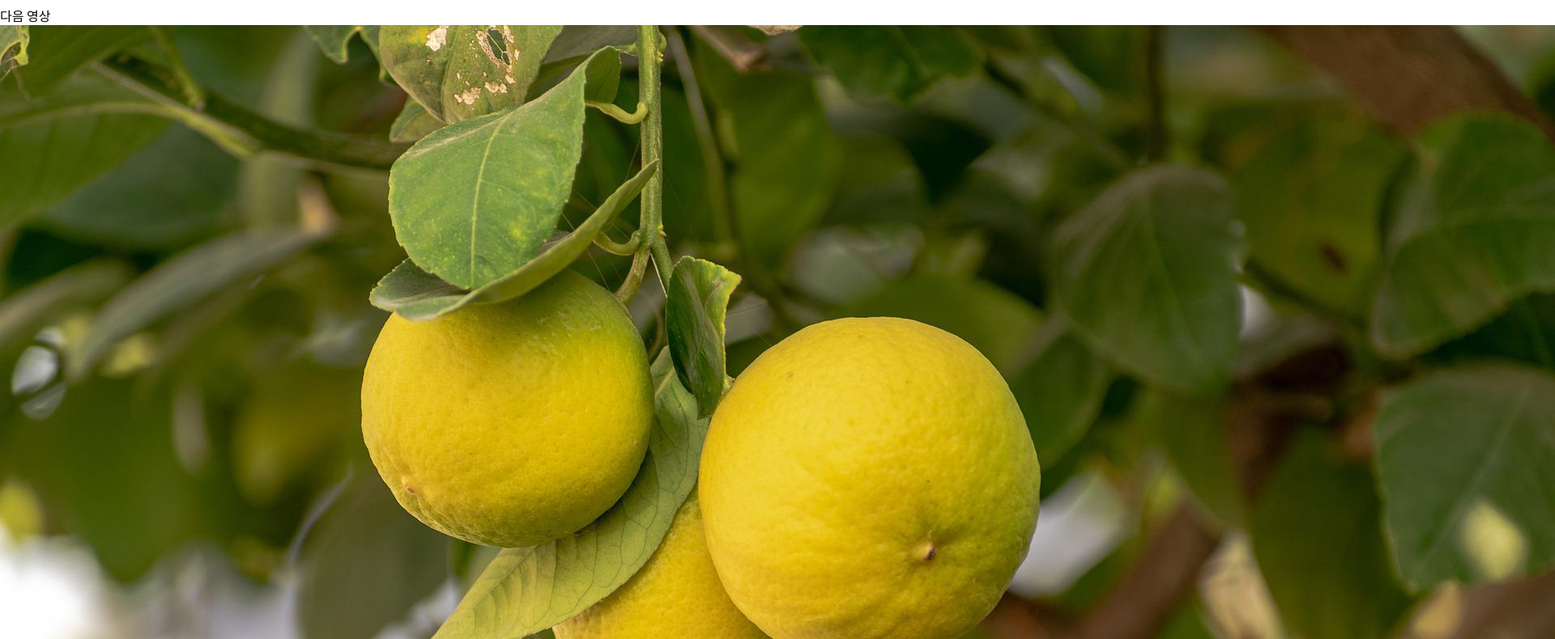
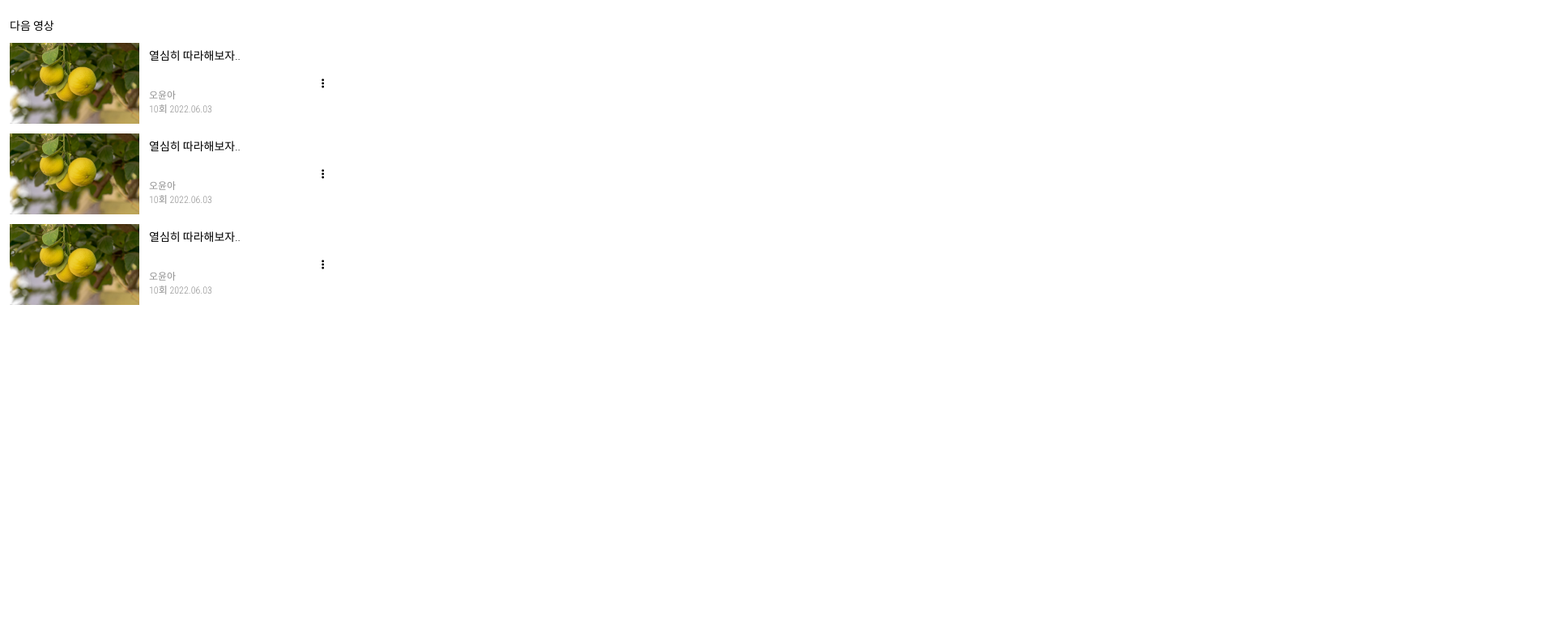
Before and after one commit to ohyoonah/YouTube, a plain HTML site: page index.html in a window 1280 px wide. Shown: the part 604-1394 px from the top of the page at 81% size, 1920 px wide, since content can reach past the window. After the commit the page ends 1005 px from the top, so only its background shows below. Drawn offline with Linux system fonts and the light colour scheme.

Commit message:
재생목록 css 수정

```diff
--- a/css/style.css
+++ b/css/style.css
@@ -9,7 +9,7 @@
 
   /* 사이즈 */
   --padding: 12px;
-  --profile-size: 36px;
+  --profile-size: 40px;
 
   /* 폰트 사이즈 */
   --font-large: 18px;
@@ -46,13 +46,20 @@ header {
   height: 50px;
 }
 
-.logo i {
+.logo .fa-youtube {
   color: var(--red-color);
+  font-size: 30px;
 }
 
 .logo .mainTitle {
   font-size: var(--font-large);
   font-weight: bolder;
+  margin-left: cla(var(--padding) / 2);
+}
+
+.account {
+  font-size: 20px;
+  color: var(--black-color);
 }
 
 .account .fa-search {
@@ -184,13 +191,42 @@ color: var(--grey-dark-color);
 
 /*재생목록*/
 .nextList {
+  padding: var(--padding);
 }
 
-.nextVideo {
+.nextList .nextText{
+  font-size: var(--font-medium);
 }
 
-.nextImage img {
+.nextItem {
+  display: flex;
+  margin-top: var(--padding);
+  margin-bottom: var(--padding);
+}
+
+.nextItem img {
+  width: 160px;
+  height: 100px;
+}
+
+.nextInfo {
+  display: flex;
+  flex-direction: column;
+  margin-left: var(--padding);
+  padding: 5px 0;
 }
 
 .nextTitle {
+  font-size: var(--font-medium);
+  margin-bottom: 30px;
 }
+
+.nextName,
+.nextViewCount {
+  font-size: var(--font-small);
+  color: var(--grey-dark-color);
+}
+
+.nextMore {
+  margin-left: 100px;
+}
--- a/index.html
+++ b/index.html
@@ -98,16 +98,7 @@
     <ul>
       <li class="nextItem">
         <img src="/image/lemon.jpg" alt="썸네일">
-        <div class="info">
-          <span class="nextTitle">열심히 따라해보자..</span>
-          <span class="nextName">오윤아</span>
-          <span class="nextViewCount">10회 2022.06.03</span>
-        </div>
-      </li>
-        <button class="nextMore"><i class="fas fa-ellipsis-v"></i></button>
-      <li class="nextItem">
-        <img src="/image/lemon.jpg" alt="썸네일">
-        <div class="info">
+        <div class="nextInfo">
           <span class="nextTitle">열심히 따라해보자..</span>
           <span class="nextName">오윤아</span>
           <span class="nextViewCount">10회 2022.06.03</span>
@@ -116,7 +107,16 @@
       </li>
       <li class="nextItem">
         <img src="/image/lemon.jpg" alt="썸네일">
-        <div class="info">
+        <div class="nextInfo">
+          <span class="nextTitle">열심히 따라해보자..</span>
+          <span class="nextName">오윤아</span>
+          <span class="nextViewCount">10회 2022.06.03</span>
+        </div>
+        <button class="nextMore"><i class="fas fa-ellipsis-v"></i></button>
+      </li>
+      <li class="nextItem">
+        <img src="/image/lemon.jpg" alt="썸네일">
+        <div class="nextInfo">
           <span class="nextTitle">열심히 따라해보자..</span>
           <span class="nextName">오윤아</span>
           <span class="nextViewCount">10회 2022.06.03</span>
```
